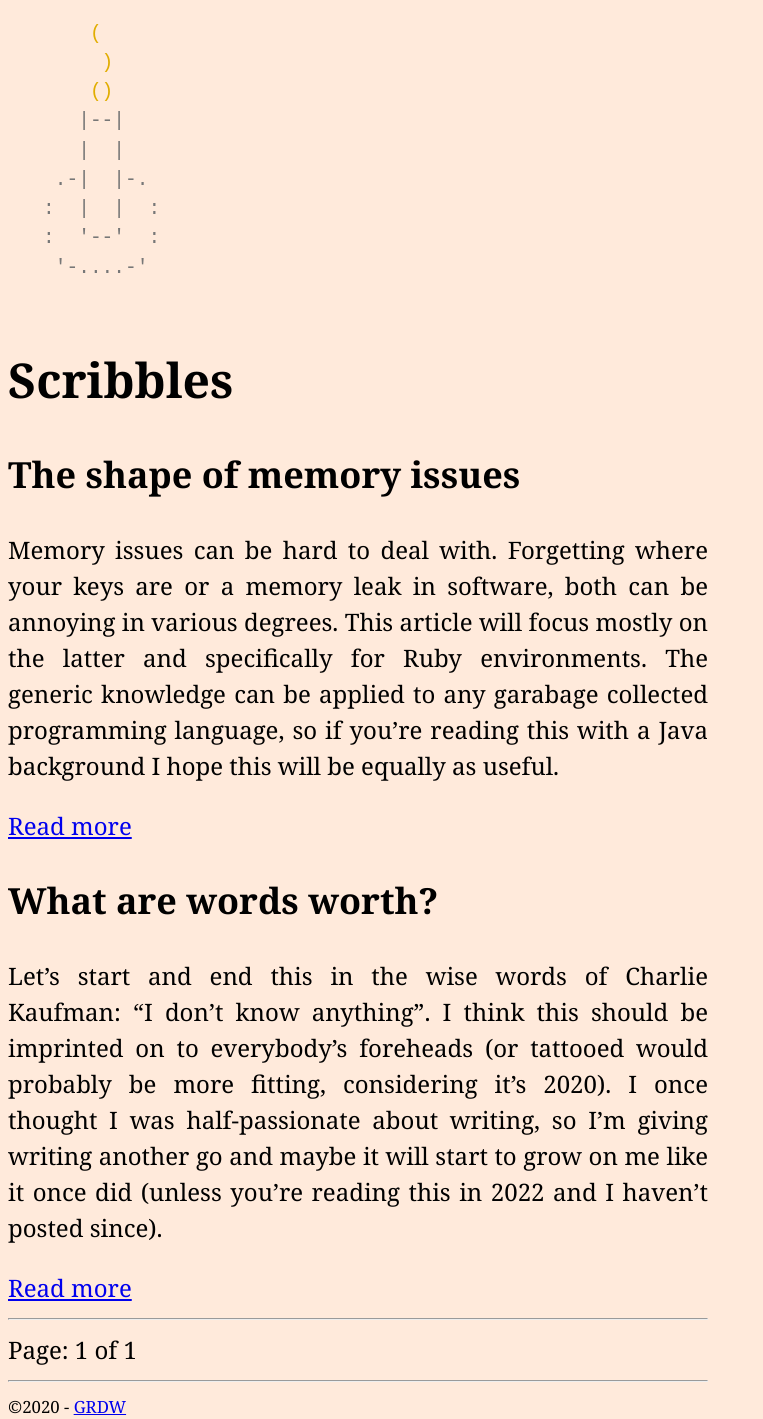
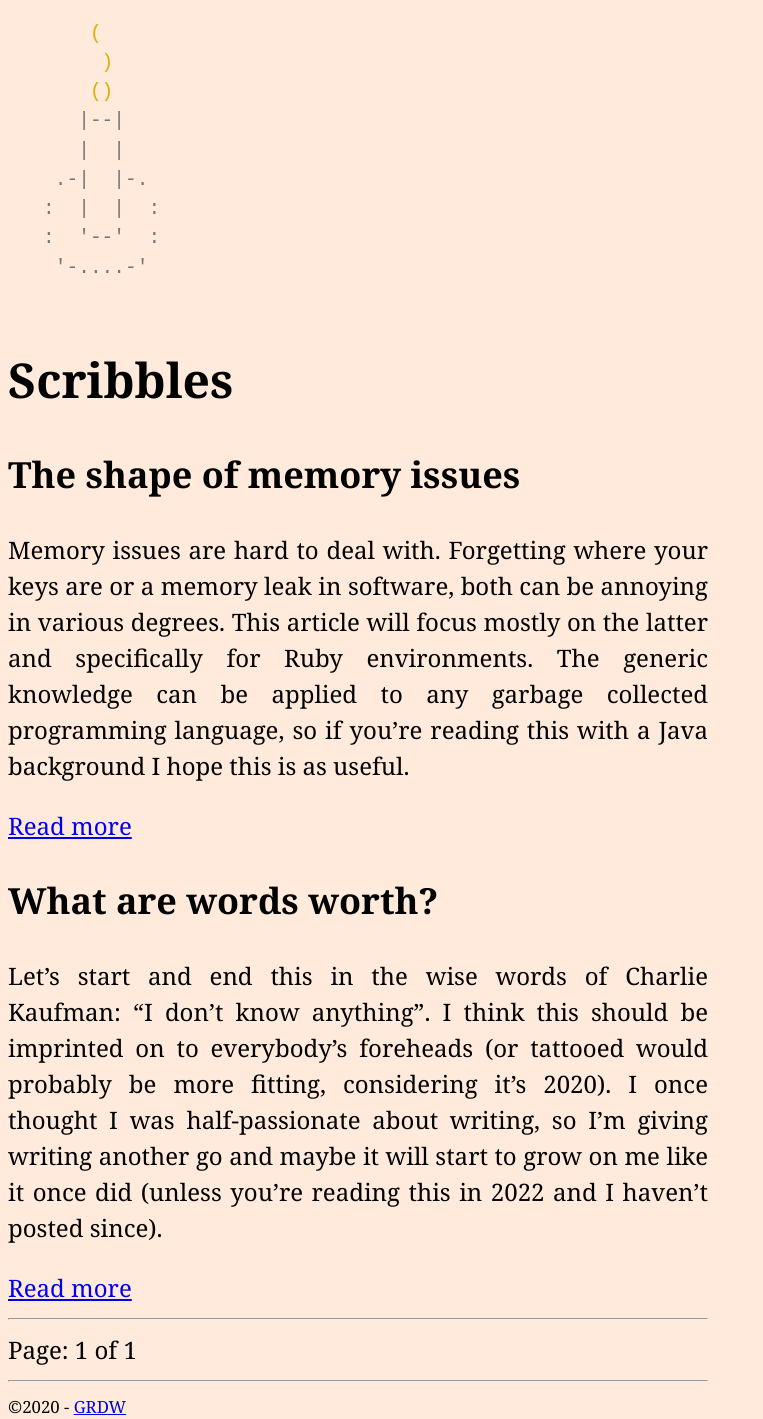
Before and after one commit to grdw/grdw, a Jekyll site: the page built from posts/index.html, in a window 1280 px wide. Shown: the whole page, without its empty margins (0-763 px from the left). Built offline with Jekyll 4.4.1, drawn with Linux system fonts in a browser that asks for light colours; the list of posts is cut into pages by our own code.

Commit message:
Fix spelling errors

```diff
--- a/_posts/2020-09-11-the-shape-of-memory-issues.md
+++ b/_posts/2020-09-11-the-shape-of-memory-issues.md
@@ -3,7 +3,7 @@
 title: The shape of memory issues
 ---
 
-Memory issues can be hard to deal with. Forgetting where your keys are or a memory leak in software, both can be annoying in various degrees. This article will focus mostly on the latter and specifically for Ruby environments. The generic knowledge can be applied to any garabage collected programming language, so if you're reading this with a Java background I hope this will be equally as useful.
+Memory issues are hard to deal with. Forgetting where your keys are or a memory leak in software, both can be annoying in various degrees. This article will focus mostly on the latter and specifically for Ruby environments. The generic knowledge can be applied to any garbage collected programming language, so if you're reading this with a Java background I hope this is as useful.
 
 Throughout the case study I will give some handlebars and things to look out for while debugging, however I will try to refrain from too much technical jargon, because while trying to make my way to a solution, I found the more tech-heavy memory articles unhelpful to say the least. It starts out by explaining the title of the article, followed by a case study and ending in a conclusion.
 
@@ -15,19 +15,19 @@
 
 ![bloat](/img/1/1.png)
 
-The memory jumps up significantly. Some memory will be freed along the way, but overall the total memory will grow in large quantities in small amounts of time. The total accumulated memory keeps persisting and eventually it will cause the memory to overflow.
+The memory jumps up significantly. Some memory is freed along the way, but overall the total memory will grow in large quantities in small amounts of time. The total accumulated memory keeps persisting and eventually it will cause the memory to overflow.
 
 **Memory fragmentation:**
 
 ![bloat](/img/1/2.png)
 
-The shape of memory fragmentation is logarithmic. This means the total memory used will grow and grow and will try to reach a point it can never reach. Usually these issues are slow moving.
+The shape of memory fragmentation is logarithmic. This means the total memory used will grow and grow and will try to reach a point it can never reach. Usually these issues are slow-moving.
 
 **Memory leak:**
 
 ![bloat](/img/1/3.png)
 
-The shape of a memory leak is linear. The total memory use will go up and up in a linear fashion and eventually it will run out. Much like fragmentation, these issues are slow moving.
+The shape of a memory leak is linear. The total memory use will go up and up in a linear fashion and eventually it will run out. Much like fragmentation, these issues are slow-moving.
 
 In theory these are the three core 'memory issue shapes' relevant to the upcoming case study. It is also possible to combine either one of these shapes to form an entire new shape. With this knowledge, what does this look like to you:
 
@@ -86,7 +86,7 @@
  8:57  | 1.89GB          | +/- 38.12MB
  13:25 | 1.95GB          | +/- 38,12MB
 
-Simultaneously I was analysing the rbtrace results and found them to be rather strange. When checking the memory usage of the actual puma server and comparing it with the actual size that Ruby is aware of, it turned out that Ruby forgets quite a big chunk of it. Ruby, in a way, suffers from Alzheimers disease.
+Simultaneously I was analysing the rbtrace results and found them to be rather strange. When checking the memory usage of the actual puma server and comparing it with the actual size that Ruby is aware of, it turned out that Ruby forgets quite a big chunk of it. Ruby, in a way, suffers from Alzheimer's disease.
 
 All of this left me rather confused and a bit frustrated. I was walking around trying to make sense of it, while another coworker was overhearing me sighing rather loudly when I was going to the toilet. He asked what was going on and I explained this particular problem. He said that he once read an article about this memory discrepancy in Ruby and he would link it to me. I briefly [skimmed the article](https://www.joyfulbikeshedding.com/blog/2019-03-14-what-causes-ruby-memory-bloat.html) and there was a striking image in there:
 
```
Also changed, not shown: other parts of _posts/2020-09-11-the-shape-of-memory-issues.md (+3 -3 lines).
